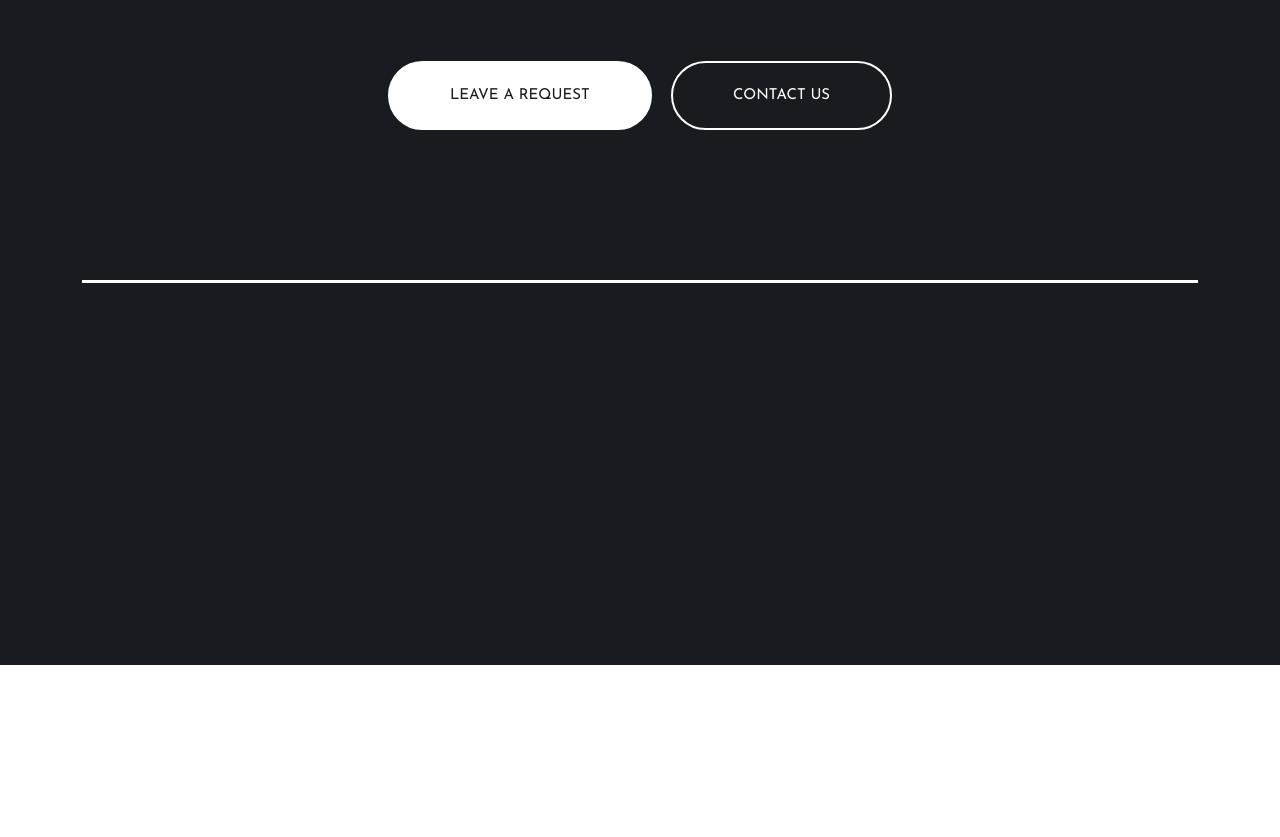
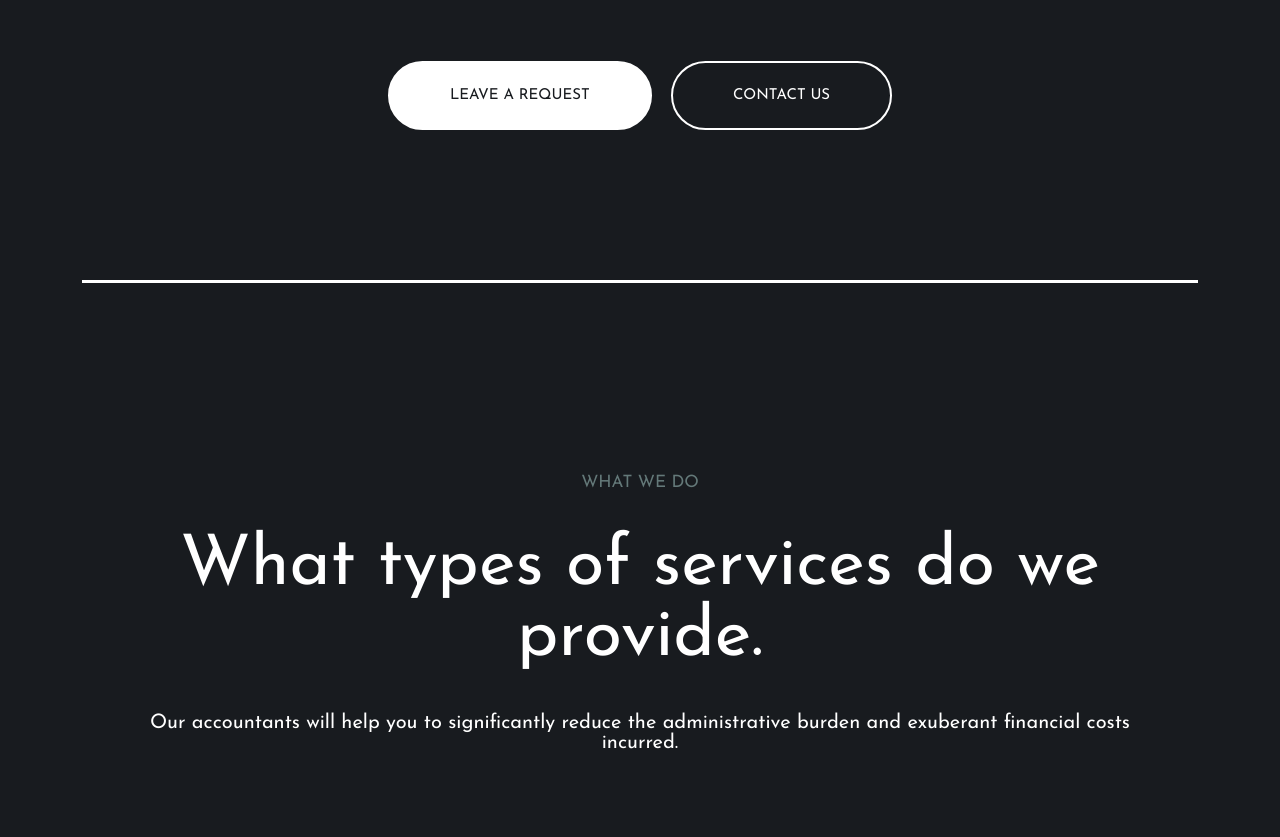
Before and after one commit to sriramNV1301/LCube-tak1, a plain HTML site: page index.html in a window 1280 px wide. Shown: the part 558-1395 px from the top of the page. Before the commit the page ends 1223 px from the top, so only its background shows below. Drawn offline with Linux system fonts and the light colour scheme.

Commit message:
added second section

```diff
--- a/index.html
+++ b/index.html
@@ -21,6 +21,13 @@
                 </div>
                 <div style="padding-top: 150px;"></div>
                 <div class="line"></div>
+                <!-- <div style="padding-top: 150px;"></div> -->
+
+                <div class="secSecOF">
+                    <div class="WWD">WHAT WE DO</div>
+                    <div class="SerProv">What types of services do we provide.</div>
+                    <div class="SerProvCont">Our accountants will help you to significantly reduce the administrative burden and exuberant financial costs incurred.</div>
+                </div>
             </div>
         </div>
     </section>
--- a/style.css
+++ b/style.css
@@ -92,6 +92,37 @@ a{
 
 .line{
     padding-top: 150px;
-    padding: 150px;
+    /* padding: 150px; */
     border-top: 3px solid white;
 }
+
+.secSecOF{
+    border: 1px solid rgb(24, 27, 31);
+    border-width: 50%;
+    display: block;
+
+    font-size: 70px;
+    font-weight: normal;
+    padding-bottom: 40px;
+}
+
+.WWD{
+    font-size: 17px;
+    font-family: 'Josefin Sans', sans-serif;
+    font-weight: normal;
+    padding: 40px;
+
+    text-align: center;
+    color: rgb(100, 121, 121);
+}
+
+
+.SerProvCont{
+    font-size: 20px;
+    font-family: 'Josefin Sans', sans-serif;
+    font-weight: 100;
+    padding: 40px;
+    display: flex;
+    color: white;
+
+}
```
